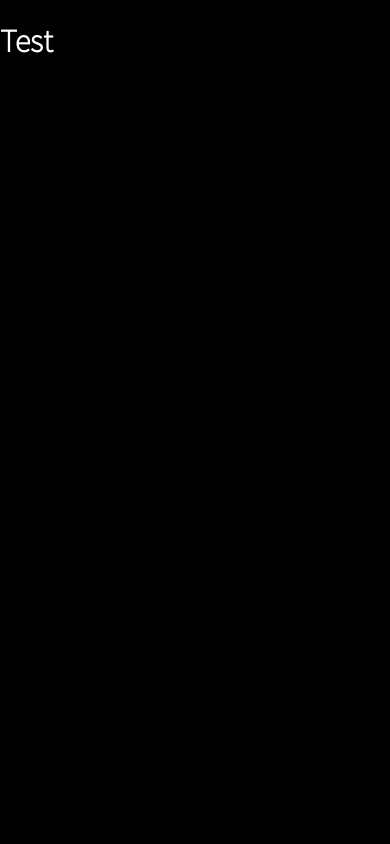
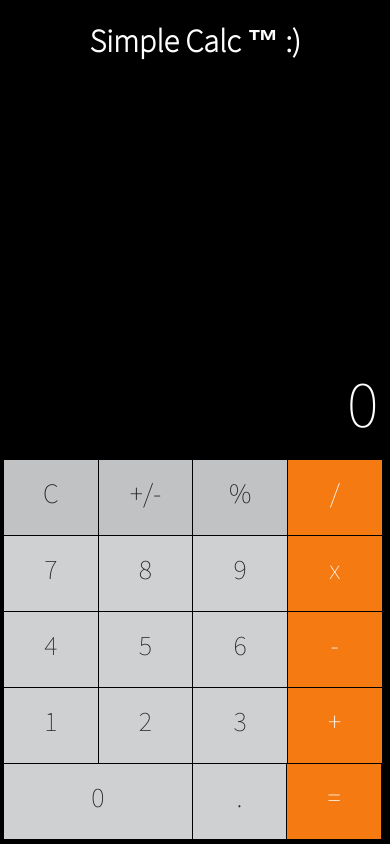
Before and after one commit to priidupaomets/simplecalc, a plain HTML site: page www/index.html in a window 390 px wide. Drawn offline with Linux system fonts and the light colour scheme; some packages are replaced by stand-ins of ours.

Commit message:
Added controls and their styles
Added calculator display and buttons for all basic commands

```diff
--- a/www/css/style.css
+++ b/www/css/style.css
@@ -18,4 +18,67 @@ div {
 
 h1 {
     color: white;
+    text-align: center;
 }
+
+#keypad {
+    position: absolute;
+    bottom: 0;
+    width: 98%;
+    margin: 15px 4px 4px 4px;
+}
+
+#keypad > div {
+    height: 75px;
+    font-size: 28px;
+    width: 100%;
+    overflow: hidden;
+    border-bottom: 1px solid black;
+}
+
+#keypad > div.display > input {
+    font-family: 'Source Sans Pro', sans-serif;
+    font-size: 50pt;
+    height: 75px;
+    width: 98%;
+    text-align: right;
+    background-color: #000;
+    color: #fff;
+    border: none;
+    padding: 0;
+}
+
+#keypad > div > div {
+    padding-top: 15px;
+    border-right: 1px solid black;
+    width: 24.5%;
+    text-align: center;
+    background-color: #CFD0D2;
+    color: #272727;
+    display: inline-block;
+    height: 100%;
+    float:left;
+}
+
+#keypad > div.horizontal.display {
+    border: none;
+    margin-bottom: 20px;
+}
+
+#keypad > div > div.double-wide {
+    width: 49.1%;
+}
+
+.num-key {
+    background-color: #CFD0D2;
+}
+
+#keypad > div > div.control-key {
+    background-color: #C1C2C4;
+    color: #1D1D1D;
+}
+
+#keypad > div > div.operation-key {
+    background-color: #F57A12;
+    color: #fff;
+}
--- a/www/index.html
+++ b/www/index.html
@@ -8,7 +8,41 @@
     </head>
     <body>
         <div class="container">
-            <h1>Test</h1>
+            <h1>Simple Calc &trade; :) </h1>
+            <div id="keypad">
+                <div class="horizontal display">
+                    <input id="displayPanel" type="text" value="0"/>
+                </div>
+                <div class="horizontal">
+                    <div id="keyC" data-calc-tag="C" class="key control-key">C</div>
+                    <div id="keyPlusMinus" class="key control-key">+/-</div>
+                    <div id="keyPecent" class="key control-key">%</div>
+                    <div id="keyDivide" class="key operation-key">/</div>
+                </div>
+                <div class="horizontal">
+                    <div id="key7" data-calc-tag="7" class="key">7</div>
+                    <div id="key8" data-calc-tag="8" class="key">8</div>
+                    <div id="key9" data-calc-tag="9" class="key">9</div>
+                    <div id="keyMultiply" class="key operation-key">x</div>
+                </div>
+                <div class="horizontal">
+                    <div id="key4" data-calc-tag="4" class="key">4</div>
+                    <div id="key5" data-calc-tag="5" class="key">5</div>
+                    <div id="key6" data-calc-tag="6" class="key">6</div>
+                    <div id="keySubtract" class="key operation-key">-</div>
+                </div>
+                <div class="horizontal">
+                    <div id="key1" data-calc-tag="1" class="key">1</div>
+                    <div id="key2" data-calc-tag="2" class="key">2</div>
+                    <div id="key3" data-calc-tag="3" class="key">3</div>
+                    <div id="keyAdd" class="key operation-key">+</div>
+                </div>
+                <div class="horizontal">
+                    <div id="key0" data-calc-tag="0" class="key double-wide">0</div>
+                    <div id="keyDecimalPoint" data-calc-tag="." class="key">.</div>
+                    <div id="keyEquals" class="key operation-key">=</div>
+                </div>
+            </div>
         </div>
         <script type="text/javascript" src="cordova.js"></script>
         <script type="text/javascript" src="js/lib/jquery-3.1.1.min.js"></script>
```
